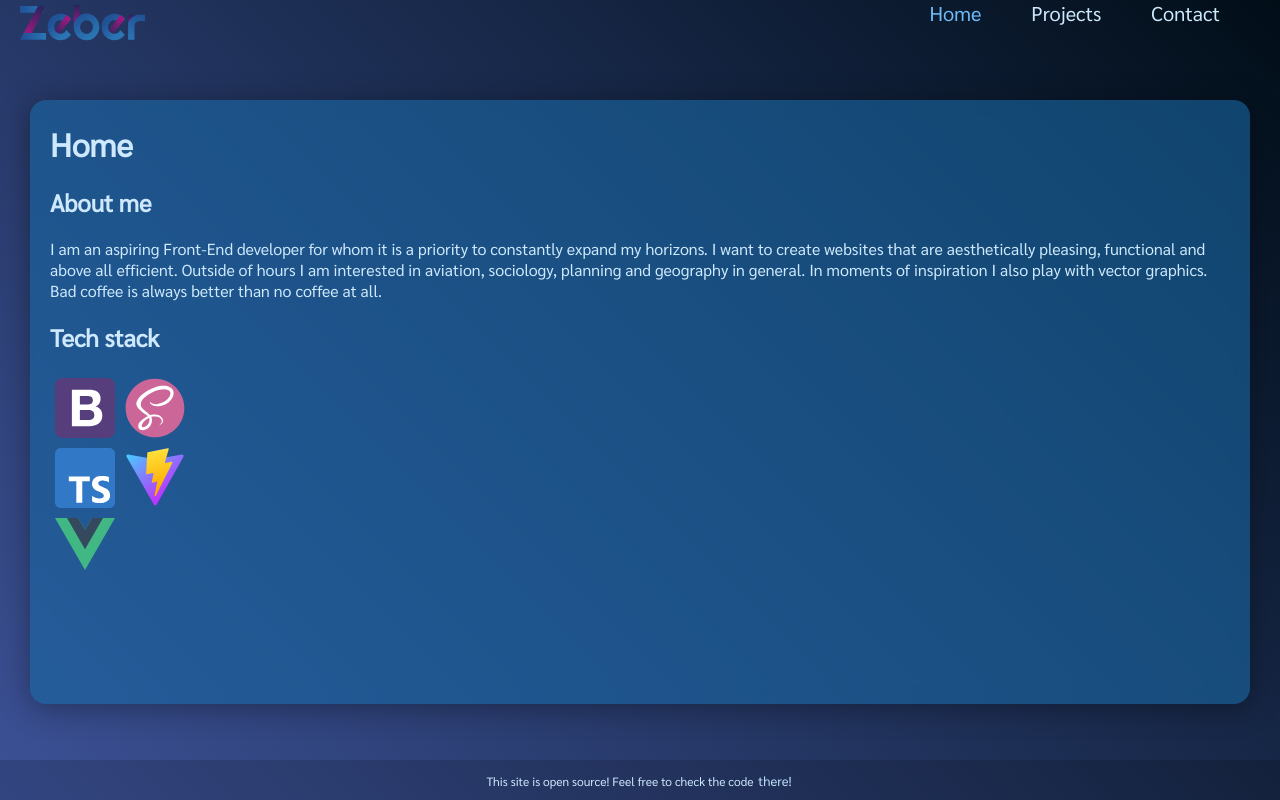
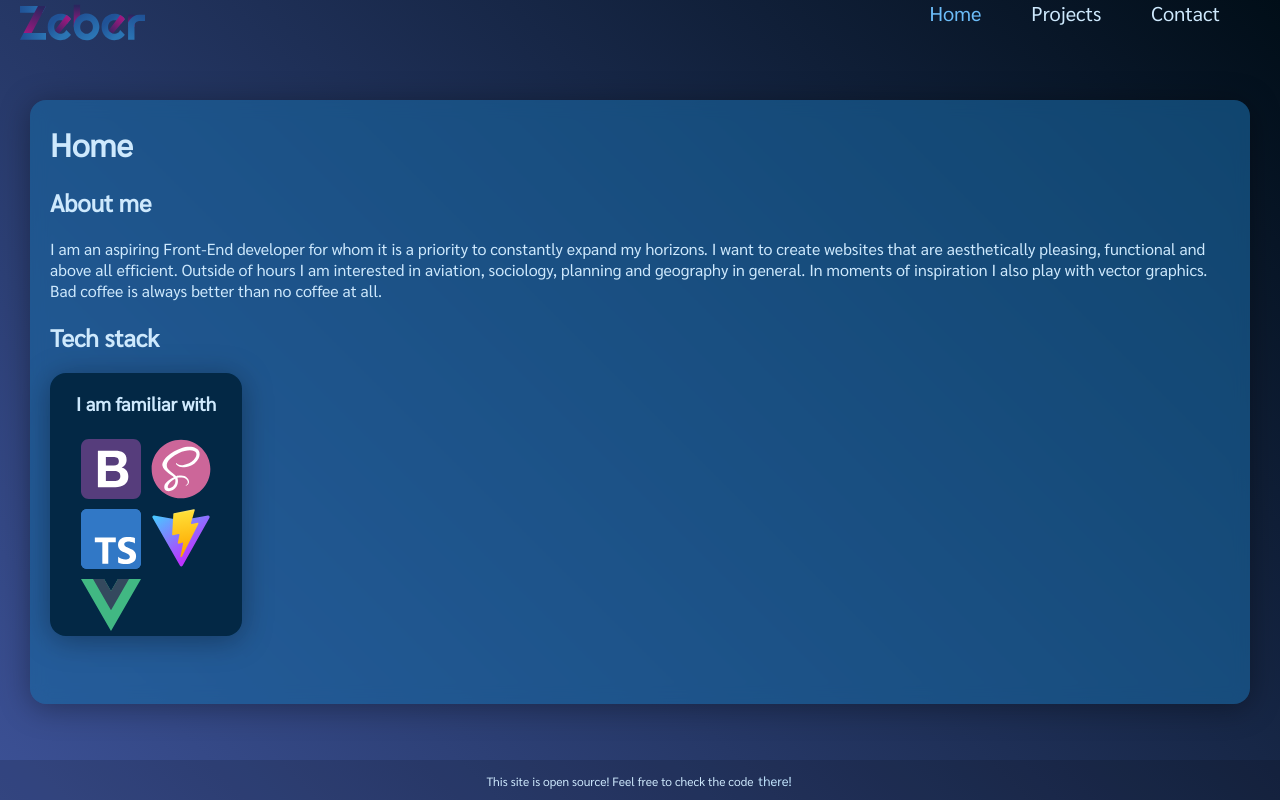
Before and after one commit to pasiastazebra/zeberpl, a Vue app in the folder zeberpl/: page / in a window 1280 px wide. Built offline with nearby package versions, Linux system fonts and the light colour scheme.

Commit message:
updated styling of the component

```diff
--- a/zeberpl/src/components/stack.vue
+++ b/zeberpl/src/components/stack.vue
@@ -1,23 +1,47 @@
 <script>
 
 export default {
-    props: ['icons']
+    props: ['icons', 'title']
 }
 
 </script>
 
 <template>
     <div class="stack-container">
-        <div class="svg-container">
-            <img class="icon" v-for="icon in icons" :src="icon">
+        <h3 class="stack-title">{{ title }}</h3>
+        <div class="svg-cover">
+            <div class="svg-container">
+                <img class="icon" v-for="icon in icons" :src="icon">
+            </div>
         </div>
     </div>
   </template>
 
 <style scoped lang="scss">
-.svg-container {
-    display: grid;
-    grid-template-columns: 70px 70px;
+@use "../assets/variables" as var;
+
+.stack{
+
+    &-container {
+        background: var.$secondary;
+        border-radius: 16px;
+        box-shadow: 0 4px 30px rgba(0, 0, 0, 0.342);
+        backdrop-filter: blur(8.3px);
+        -webkit-backdrop-filter: blur(8.3px);
+    }
+    &-title {
+        text-align: center;
+    }
+}
+.svg{
+    &-container {
+       display: grid;
+       grid-template-columns: 70px 70px;
+    }
+    &-cover {
+        display: flex;
+        justify-content: center;
+    }
 }
 .icon {
     max-width: 60px;
--- a/zeberpl/src/components/views/AboutView.vue
+++ b/zeberpl/src/components/views/AboutView.vue
@@ -24,10 +24,17 @@ const iKnowIcons = [
         <h2>About me</h2>
         <p>{{ aboutMe }}</p>
         <h2>Tech stack</h2>
-        <stack :icons="iKnowIcons"/>
+        <div class="stack">
+            <stack :icons="iKnowIcons" :title="'I am familiar with'"/>
+        </div>
     </div>
 </template>
 
 <style scoped lang="scss">
  @use "../../assets/ViewsStyle";
+
+ .stack {
+    display: grid;
+    grid-template-columns: 15vw 15vw 15vw;
+ }
 </style>
```
